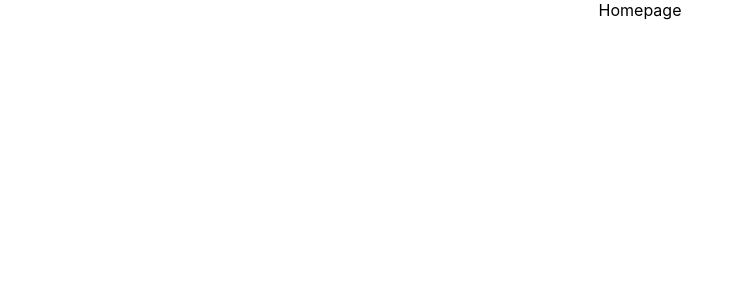
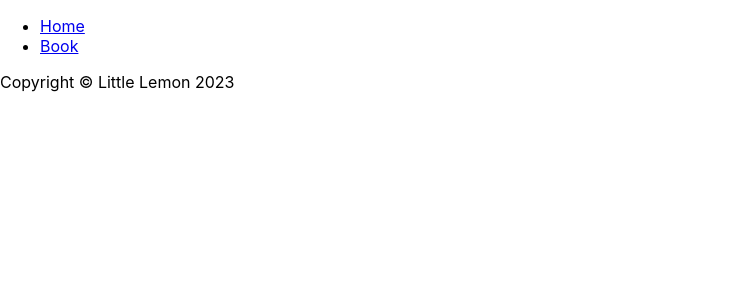
Before and after one commit to zqtay/little-lemon, a React (Create React App) app: page / in a window 1280 px wide. Shown: the top 300 px of the page, without its empty margins (0-743 px from the left). Built offline with nearby package versions, Linux system fonts and the light colour scheme.

Commit message:
Add sections

```diff
--- a/src/App.js
+++ b/src/App.js
@@ -1,10 +1,15 @@
 import './App.css';
+import Header from './components/Header';
+import Main from './components/Main';
+import Footer from './components/Footer';
 
 function App() {
   return (
-    <div className="App">
-      Homepage
-    </div>
+    <>
+      <Header></Header>
+      <Main></Main>
+      <Footer></Footer>
+    </>
   );
 }
 
--- /dev/null
+++ b/src/components/Footer.js
@@ -0,0 +1,9 @@
+const Footer = () => {
+  return (
+    <footer>
+      Copyright © Little Lemon 2023
+    </footer>
+  );
+};
+
+export default Footer;
--- /dev/null
+++ b/src/components/Header.js
@@ -0,0 +1,11 @@
+import Nav from './Nav';
+
+const Header = () => {
+  return (
+    <header>
+      <Nav></Nav>
+    </header>
+  );
+};
+
+export default Header;
--- /dev/null
+++ b/src/components/Main.js
@@ -0,0 +1,8 @@
+const Main = () => {
+  return (
+    <main>
+    </main>
+  );
+};
+
+export default Main;
--- /dev/null
+++ b/src/components/Nav.js
@@ -0,0 +1,16 @@
+const Nav = () => {
+  return (
+    <nav>
+      <ul>
+        <li>
+          <a href="/" role="button">Home</a>
+        </li>
+        <li>
+          <a href="/book" role="button">Book</a>
+        </li>
+      </ul>
+    </nav>
+  );
+};
+
+export default Nav;
```
